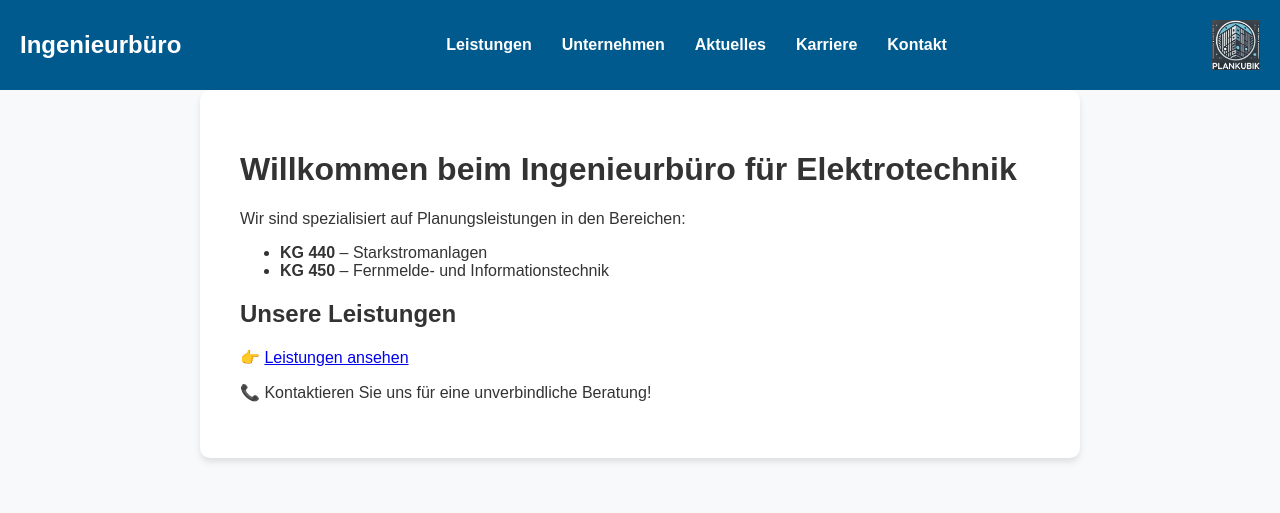
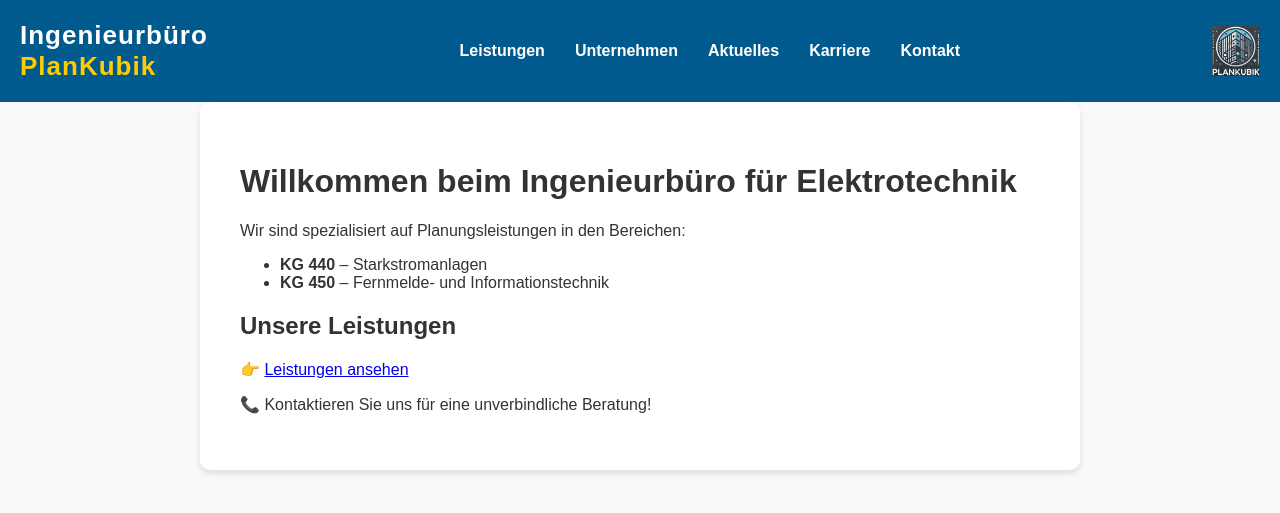
Before and after one commit to KukasLee/ibwebsite, a Jekyll site: the page built from index.md, in a window 1280 px wide. Shown: the top 513 px of the page. Built offline with Jekyll 4.4.1, drawn with Linux system fonts in a browser that asks for light colours.

Commit message:
Add files via upload

```diff
--- a/_layouts/default.html
+++ b/_layouts/default.html
@@ -18,7 +18,10 @@
 <body>
 
 <header>
-    <div style="font-size: 24px; font-weight: bold;">Ingenieurbüro</div>
+    <div style="font-size: 26px; font-weight: bold; font-family: 'Arial', sans-serif; letter-spacing: 1px;">
+        Ingenieurbüro <br>
+        <span style="color: #ffcc00;">PlanKubik</span>
+    </div>
     <nav>
         <ul>
             <li><a href="index.html">Leistungen</a></li>
```
